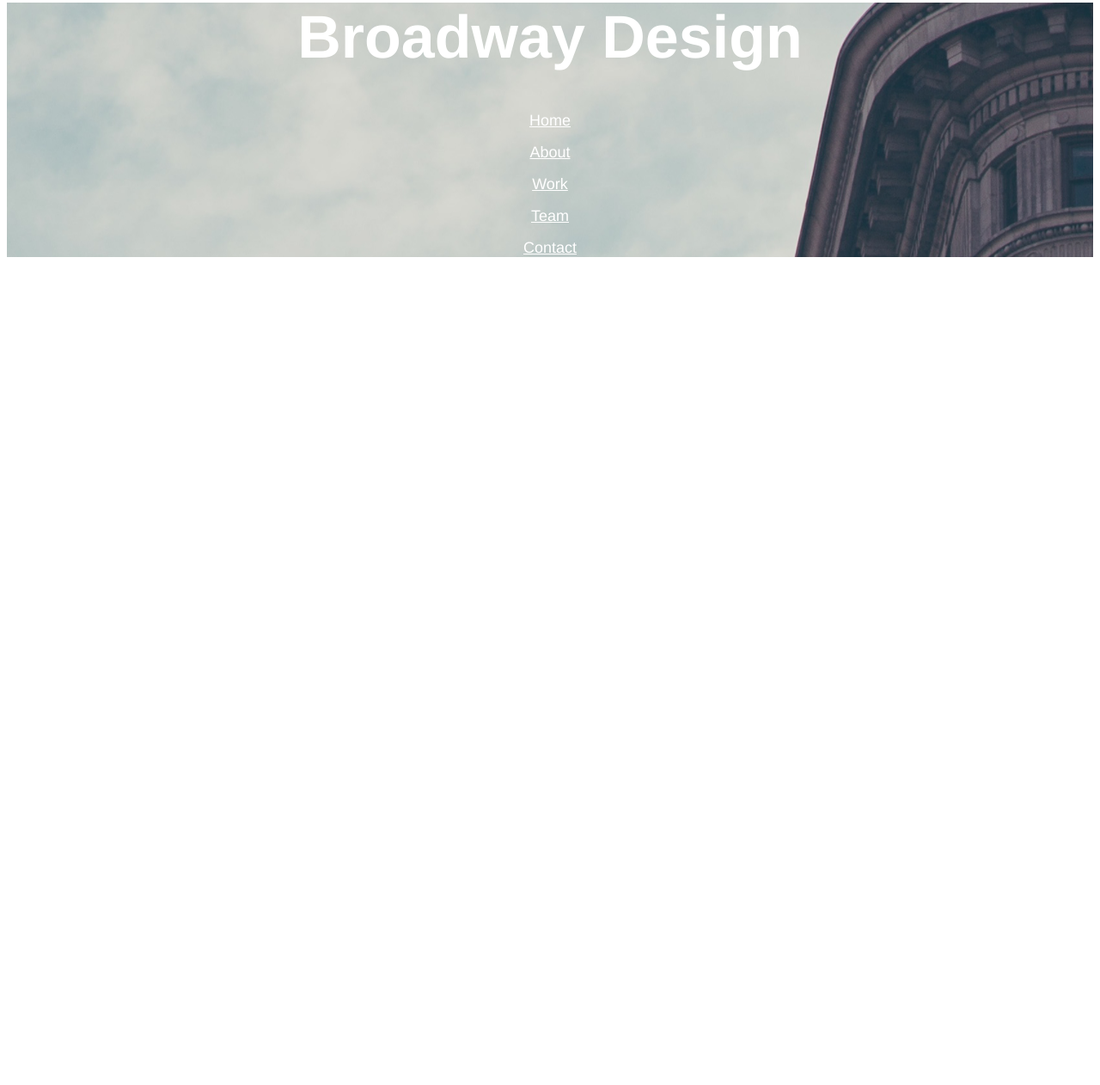
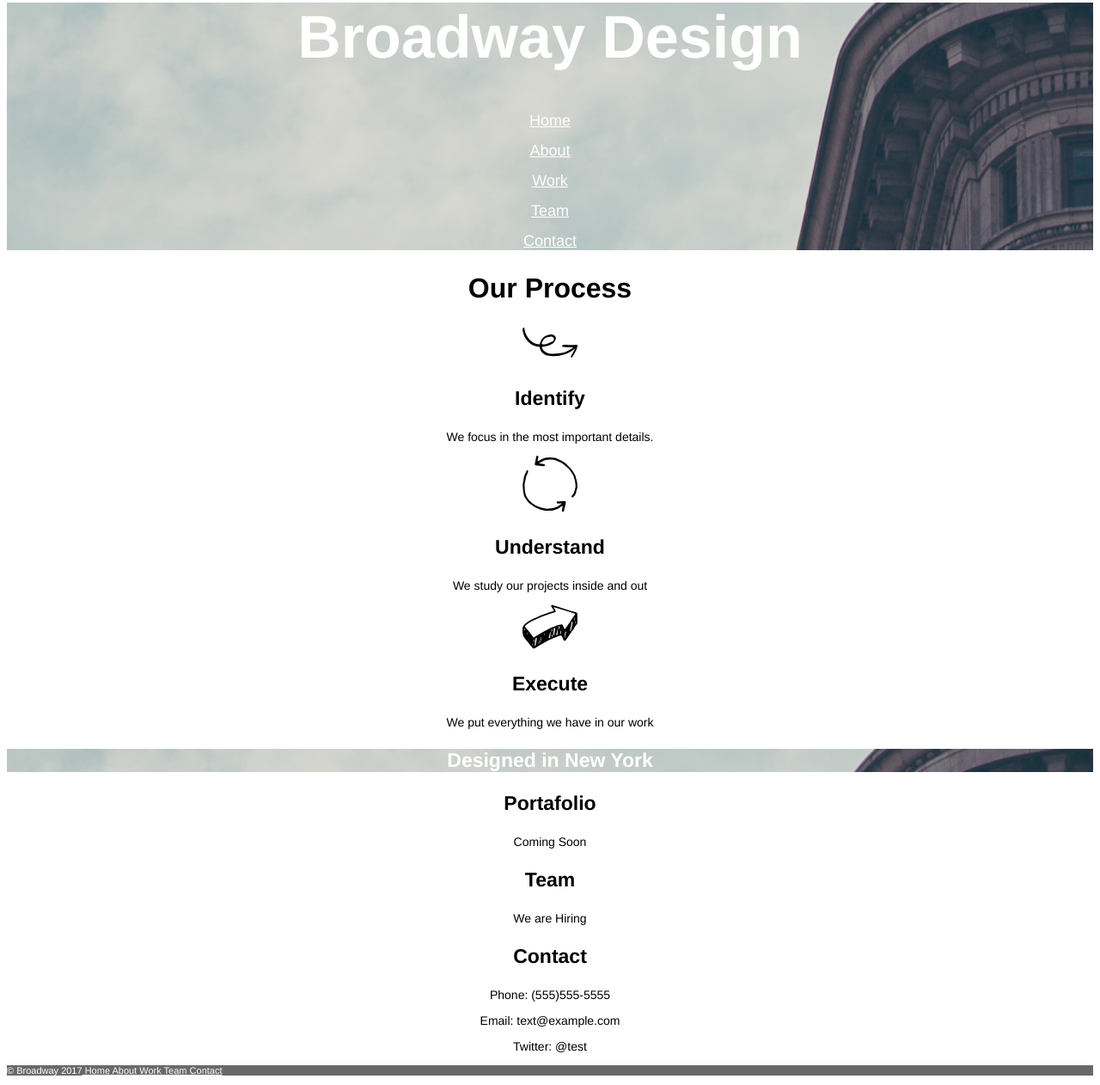
Before and after one commit to RaulWilliams/broadway, a plain HTML site: page index.html in a window 1280 px wide. Shown: the part 44-1306 px from the top of the page at 86% size. Before the commit the page ends 800 px from the top, so only its background shows below. Drawn offline with Linux system fonts and the light colour scheme.

Commit message:
Version including footer and ready

```diff
--- a/index.html
+++ b/index.html
@@ -10,11 +10,51 @@
       <h1>Broadway Design</h1>
       <p></p>
       <p></p>
-      <p><a class="ancspecial" href="https://external-production.codecademy.com/assets/secure/index-e15cd898fa5906b22c02b7fc4cf8e509.html#">Home</a></p>
-      <p><a class="ancspecial" href="https://external-production.codecademy.com/assets/secure/index-e15cd898fa5906b22c02b7fc4cf8e509.html#process">About</a></p>
-      <p><a class="ancspecial" href="https://external-production.codecademy.com/assets/secure/index-e15cd898fa5906b22c02b7fc4cf8e509.html#work">Work</a></p>
-      <p><a class="ancspecial" href="https://external-production.codecademy.com/assets/secure/index-e15cd898fa5906b22c02b7fc4cf8e509.html#team">Team</a></p>
-      <p><a class="ancspecial" href="https://external-production.codecademy.com/assets/secure/index-e15cd898fa5906b22c02b7fc4cf8e509.html#contact">Contact</a></p>
+      <nav>
+      <p><a class="ancspecial" href="#">Home</a></p>
+      <p><a class="ancspecial" href="#about">About</a></p>
+      <p><a class="ancspecial" href="#work">Work</a></p>
+      <p><a class="ancspecial" href="#team">Team</a></p>
+      <p><a class="ancspecial" href="#contact">Contact</a></p>
+    </nav>
+    </div>
+    <!--Process Div-->
+    <div id="about">
+      <h2>Our Process<h2>
+        <img src="./resources/images/identify.svg"/>
+      <h3>Identify</h3>
+      <p>We focus in the most important details.</p>
+      <img src="./resources/images/understand.svg"/>
+      <h3>Understand</h3>
+      <p>We study our projects inside and out</p>
+      <img src="./resources/images/execute.svg"/>
+      <h3>Execute</h3>
+      <p>We put everything we have in our work</p>
+    </div>
+    <!--Separator Div-->
+    <div class="backgr">
+      <h3>Designed in New York</h3>
+    </div>
+    <!--Work Div-->
+    <div id="work">
+      <h3>Portafolio</h3>
+      <p>Coming Soon</p>
+    </div>
+    <!--Team Div-->
+    <div id="team">
+      <h3>Team</h3>
+      <p>We are Hiring</p>
+    </div>
+    <!--Contact Div-->
+    <div id="contact">
+      <h3>Contact</h3>
+      <p>Phone: (555)555-5555</p>
+      <p>Email: text@example.com</p>
+      <p>Twitter: @test</p>
+    </div>
+    <!--Footer Div-->
+    <div>
+      <p class="left">&copy Broadway 2017<span><a class="left" href="#"> Home</a></span><a class="left" href="#about"> About</a></span><a class="left" href="#work"> Work</a></span><a class="left" href="#team"> Team</a></span><a class="left" href="#contact"> Contact</a></span></p>
     </div>
   </body>
 </html>
--- a/resources/css/style.css
+++ b/resources/css/style.css
@@ -17,10 +17,30 @@ body {
 }
 
 p {
+  font-size: 14px;
+}
 
-}
 /*Header1 Values*/
 h1 {
   font-size: 70px;
   font-weight: bold;
 }
+
+/*Header2 Values*/
+h2 {
+  font-size: 32px;
+  font-weight: bold;
+}
+/*Header3 Values*/
+h3 {
+  font-size: 23px;
+  font-weight: bold;
+}
+
+/*Leftmost paragraph*/
+.left {
+  text-align: left;
+  font-size: 11px;
+  color: white;
+  background-color: dimgray;
+}
```
